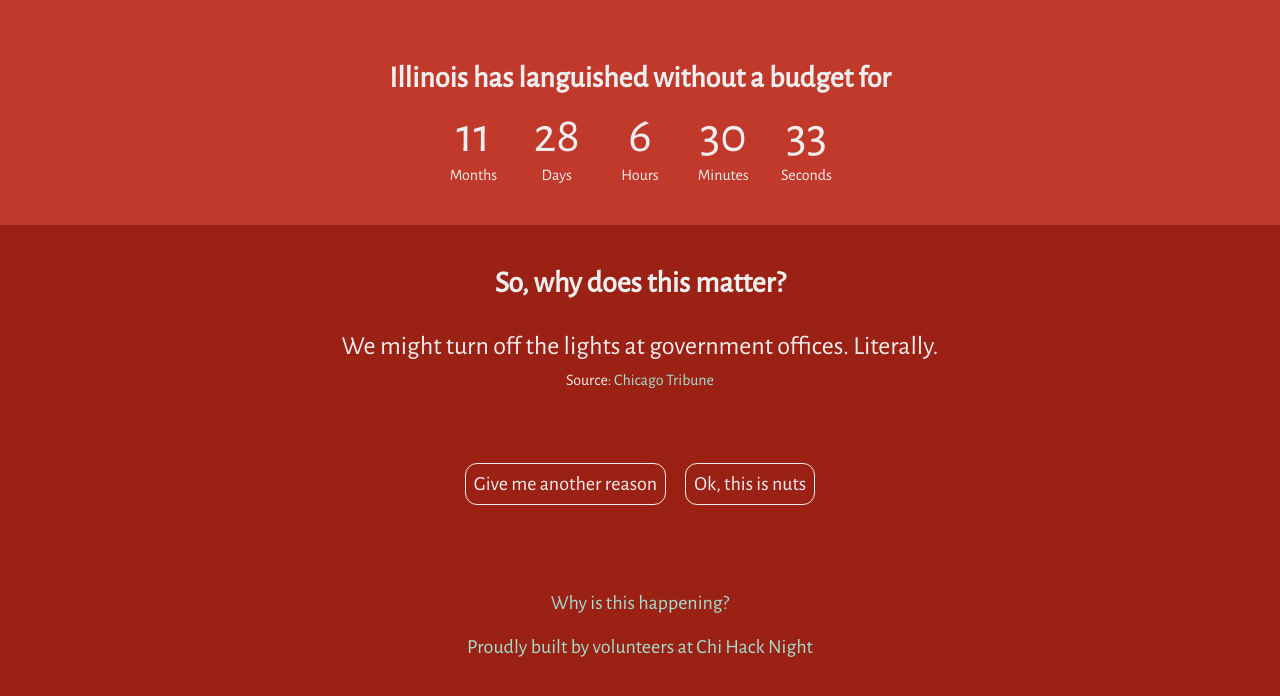
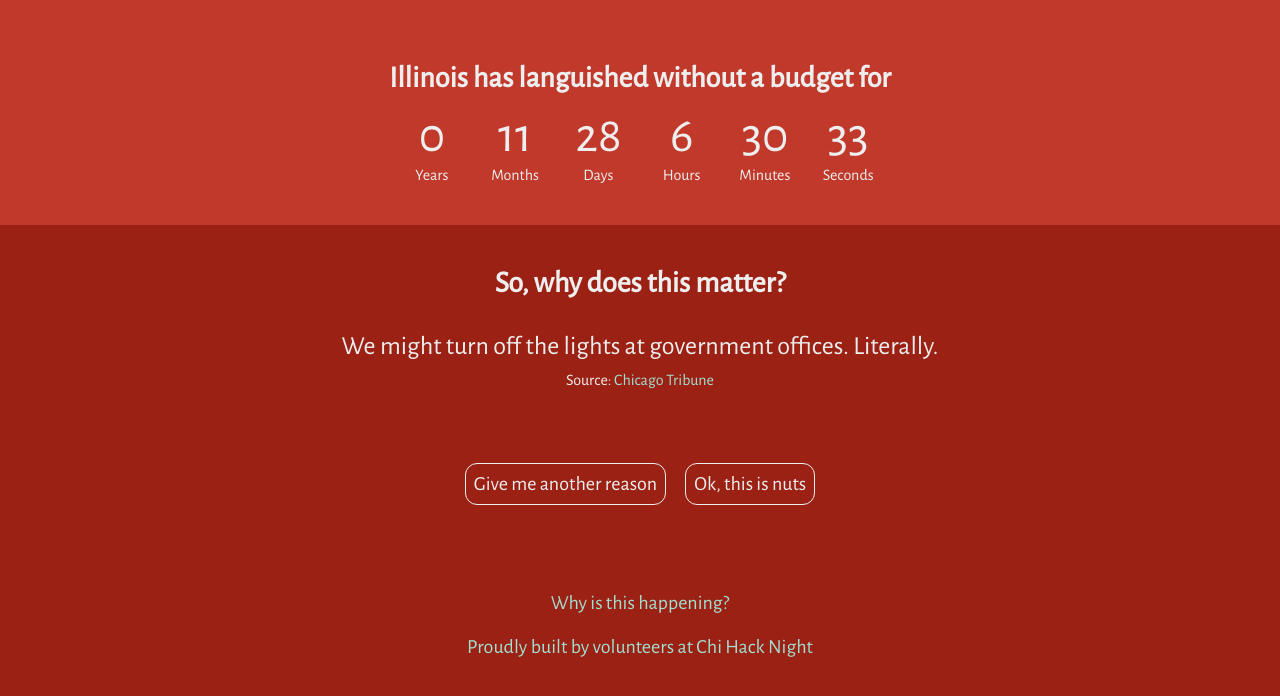
Before and after one commit to chihacknight/il-budget-clock, a Jekyll site: the page built from index.html, in a window 1280 px wide. Shown: the top 696 px of the page. Built offline with Jekyll 4.4.1, drawn with Linux system fonts in a browser that asks for light colours.

Commit message:
Added years to clock, still sad

```diff
--- a/_layouts/default.html
+++ b/_layouts/default.html
@@ -96,6 +96,7 @@
 
             function updateClock(){
                 clock = moment(moment().diff(start_date));
+                $("#years").html(clock.get('year') - 1970);
                 $("#months").html(clock.get('month'));
                 $("#days").html(clock.get('date'));
                 $("#hours").html(clock.get('hour'));
--- a/index.html
+++ b/index.html
@@ -5,6 +5,10 @@ layout: default
 <div class="header">
     <p class="h2 no-pad-bottom">Illinois has languished without a budget for</p>
     <div id="clock">
+        <div>
+            <span id="years"></span>
+            <div class="small">Years</div>
+        </div>
         <div>
             <span id="months"></span>
             <div class="small">Months</div>
```
